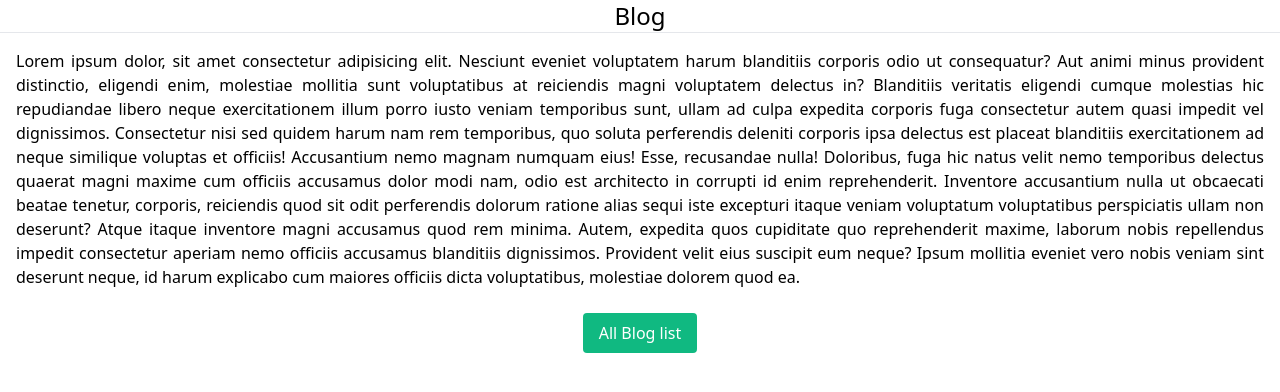
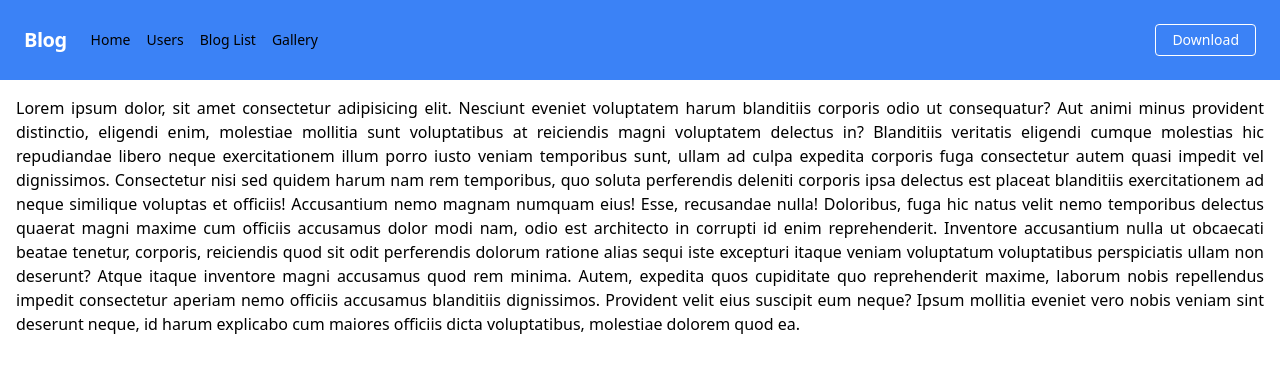
Before and after one commit to TawhidSajib/blog-vue-js, a Vue app: page / in a window 1280 px wide. Shown: the top 392 px of the page. Built offline with nearby package versions, Linux system fonts and the light colour scheme.

Commit message:
navbar added

```diff
--- a/src/components/Home.vue
+++ b/src/components/Home.vue
@@ -1,7 +1,69 @@
 <template>
-  <div class="flex flex-col justify-center">
-    <h2 class="text-center text-2xl">Blog</h2>
-    <hr />
+  <div>
+    <nav class="flex items-center justify-between flex-wrap bg-blue-500 p-6">
+      <div class="flex items-center flex-shrink-0 text-white mr-6">
+        <span class="font-semibold text-xl tracking-tight">Blog</span>
+      </div>
+      <div class="block lg:hidden">
+        <button
+          class="flex items-center px-3 py-2 border rounded text-teal-200 border-teal-400 hover:text-white hover:border-white"
+        >
+          <svg
+            class="fill-current h-3 w-3"
+            viewBox="0 0 20 20"
+            xmlns="http://www.w3.org/2000/svg"
+          >
+            <title>Menu</title>
+            <path d="M0 3h20v2H0V3zm0 6h20v2H0V9zm0 6h20v2H0v-2z" />
+          </svg>
+        </button>
+      </div>
+      <div class="w-full block flex-grow lg:flex lg:items-center lg:w-auto">
+        <div class="text-sm lg:flex-grow">
+          <router-link
+            tag="a"
+            to="/"
+            href="#responsive-header"
+            class="block mt-4 lg:inline-block lg:mt-0 text-teal-200 hover:text-white mr-4"
+          >
+            Home
+          </router-link>
+          <router-link
+            tag="a"
+            to="/users"
+            href="#responsive-header"
+            class="block mt-4 lg:inline-block lg:mt-0 text-teal-200 hover:text-white mr-4"
+          >
+            Users
+          </router-link>
+          <router-link
+            tag="a"
+            to="/blog"
+            href="#responsive-header"
+            class="block mt-4 lg:inline-block lg:mt-0 text-teal-200 hover:text-white mr-4"
+          >
+            Blog List
+          </router-link>
+          <router-link
+            tag="a"
+            to="/gallery"
+            href="#responsive-header"
+            class="block mt-4 lg:inline-block lg:mt-0 text-teal-200 hover:text-white"
+          >
+            Gallery
+          </router-link>
+        </div>
+        <div>
+          <a
+            href="#"
+            class="inline-block text-sm px-4 py-2 leading-none border rounded text-white border-white hover:border-transparent hover:text-blue-500 hover:bg-white mt-4 lg:mt-0"
+            >Download</a
+          >
+        </div>
+      </div>
+    </nav>
+    <!-- <h2 class="text-center text-2xl">Blog</h2>
+    <hr /> -->
     <p class="text-justify p-4">
       Lorem ipsum dolor, sit amet consectetur adipisicing elit. Nesciunt eveniet
       voluptatem harum blanditiis corporis odio ut consequatur? Aut animi minus
@@ -26,24 +88,6 @@
       deserunt neque, id harum explicabo cum maiores officiis dicta
       voluptatibus, molestiae dolorem quod ea.
     </p>
-    <div class="text-center">
-      <button
-        class="bg-green-500 py-2 px-4 mt-2 rounded text-white hover:bg-green-700 duration-700"
-        @click="blogList"
-      >
-        All Blog list
-      </button>
-    </div>
   </div>
 </template>
 <script>
-export default {
-  methods: {
-    blogList() {
-      this.$router.push({
-        path: "/blog",
-      });
-    },
-  },
-};
-</script>
--- a/src/components/Id.vue
+++ b/src/components/Id.vue
@@ -1,9 +1,9 @@
 <template>
   <div>
-    <div class="container mx-auto p-6 rounded bg-gray-400 mt-4 w-3/4">
+    <div class="container mx-auto p-6 rounded mt-4 w-3/4">
       <img src="https://via.placeholder.com/150" class="h-80 w-full mb-4" />
-      <h2 class="text-2xl font-bold text-center">{{ singleRoute.title }}</h2>
-      <p class="text-center">{{ singleRoute.body }}</p>
+      <h2 class="text-2xl font-bold">{{ singleRoute.title }}</h2>
+      <p>{{ singleRoute.body }}</p>
     </div>
     <div class="text-center mt-4">
       <button
```
